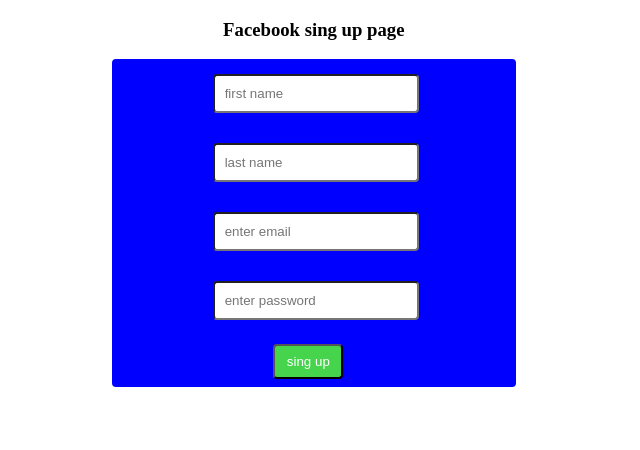
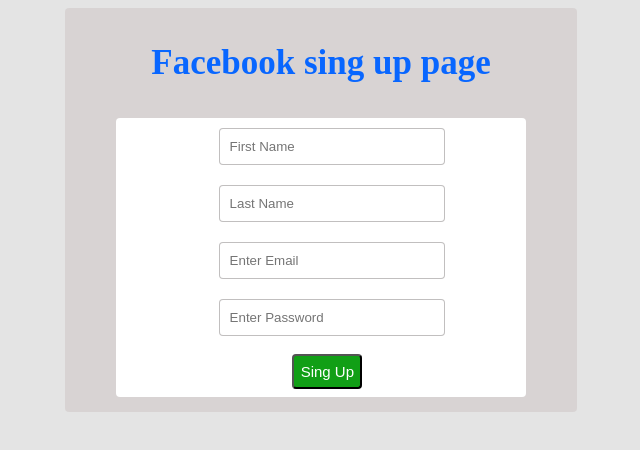
Before and after one commit to kingboy5566/singin, a plain HTML site: page index.html in a window 1280 px wide. Shown: the whole page, without its empty margins (263-903 px from the left). Drawn offline with Linux system fonts and the light colour scheme.

Commit message:
sing Up update

```diff
--- a/index.html
+++ b/index.html
@@ -10,11 +10,11 @@
   <div class="main">
 <h3 class="face">Facebook sing up page</h3>
   <div class="child1">
- <input type="text" placeholder="first name" id="first"> <br>
- <input type="text" placeholder="last name" id="last"> <br>
- <input type="email" placeholder="enter email" id="email"> <br>
- <input type="password" placeholder="enter password" id="password"> <br>
- <button  class="sing" onclick="sing(event)">sing up</button>
+ <input type="text" placeholder="First Name" id="first"> <br>
+ <input type="text" placeholder="Last Name" id="last"> <br>
+ <input type="email" placeholder="Enter Email" id="email"> <br>
+ <input type="password" placeholder="Enter Password" id="password"> <br>
+ <button  class="sing" onclick="sing(event)">Sing Up</button>
 
   </div> </div>
 
--- a/style.css
+++ b/style.css
@@ -1,45 +1,60 @@
+body{
+    background-color: rgb(228, 228, 228);
+}
+
+
+
 .main{
 
     width: 40%;
-    height:70%;
+    height:auto;
     margin: 0% 25%;
-    background-color: white
+    border-radius: 4px;
+
+    background-color: rgba(216, 210, 210, 0.911);
     position: absolute;
 }
-.face{text-align: center;
+.face{
+    font-size: 35px;
+    text-align: center;
+    color: rgb(8, 102, 255);
 }
 .child1{
     position: relative;
     width: 80%;
     height: 80%;
     margin: 15px 10%;
-    background-color: blue;
+
+    background-color:white;
     border-radius: 4px;
 
 
 
 }
 .child1  input{
-    width: 45%;
+    width: 50%;
     height: 5%;
+    border: 1px solid rgba(185, 183, 183, 0.884);
     padding: 10px;
-    margin: 15px 25%;
+    margin: 10px 25%;
     border-radius: 4px;
 
 }
 .child1  input:hover{
-background-color: rgb(224, 218, 218);
+background-color: rgba(218, 212, 212, 0.726);
 
 }
 .sing{
 
     width: 70px;
     height: 35px;
-    margin: 2% 40%;
+    margin: 2% 43%;
+    font-size: 15px;
+    font-weight: 500;
     color: white;
     border-radius: 4px;
-    background-color: rgba(71, 218, 71, 0.973);
+    background-color:rgb(17, 159, 22);
 }
 .sing:hover{
-    background-color: green;
+    background-color: rgb(48, 180, 48);
 }
```
Also changed, not shown: facebook.html (+3 -3 lines).
